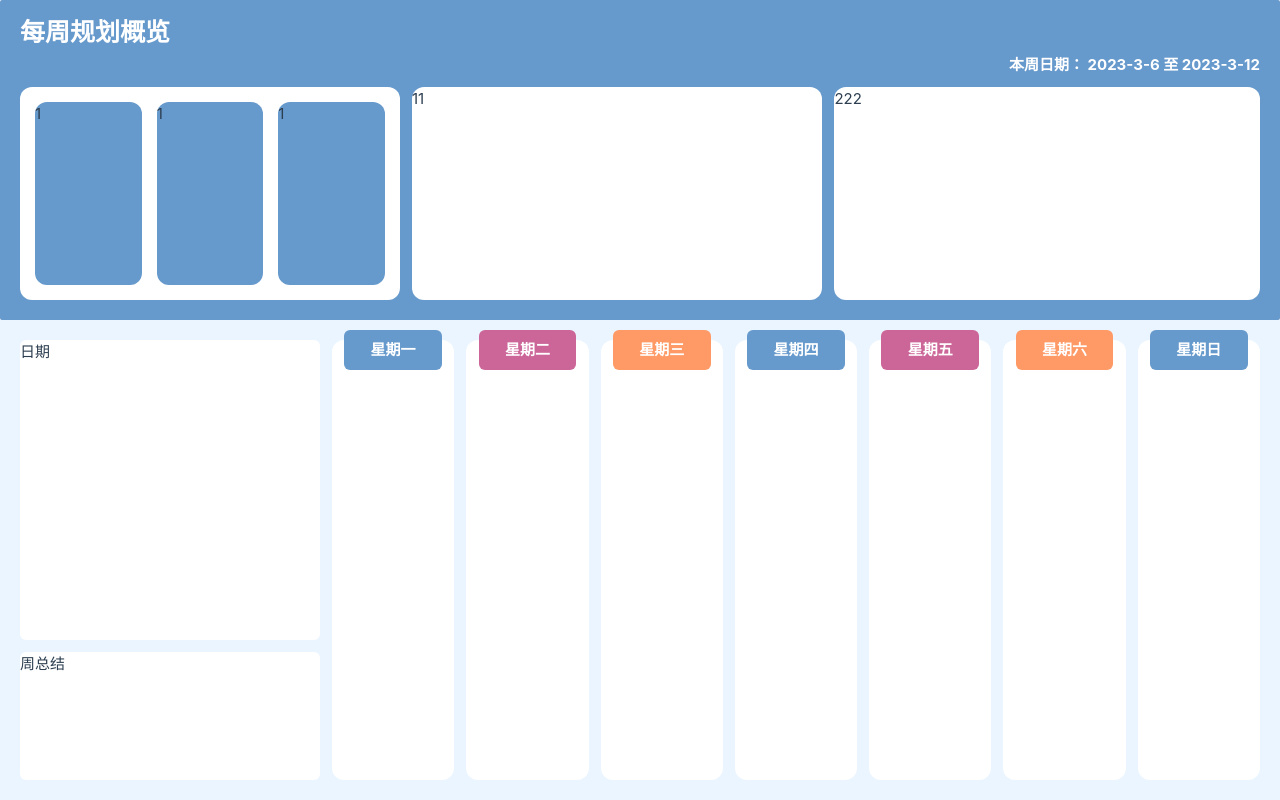
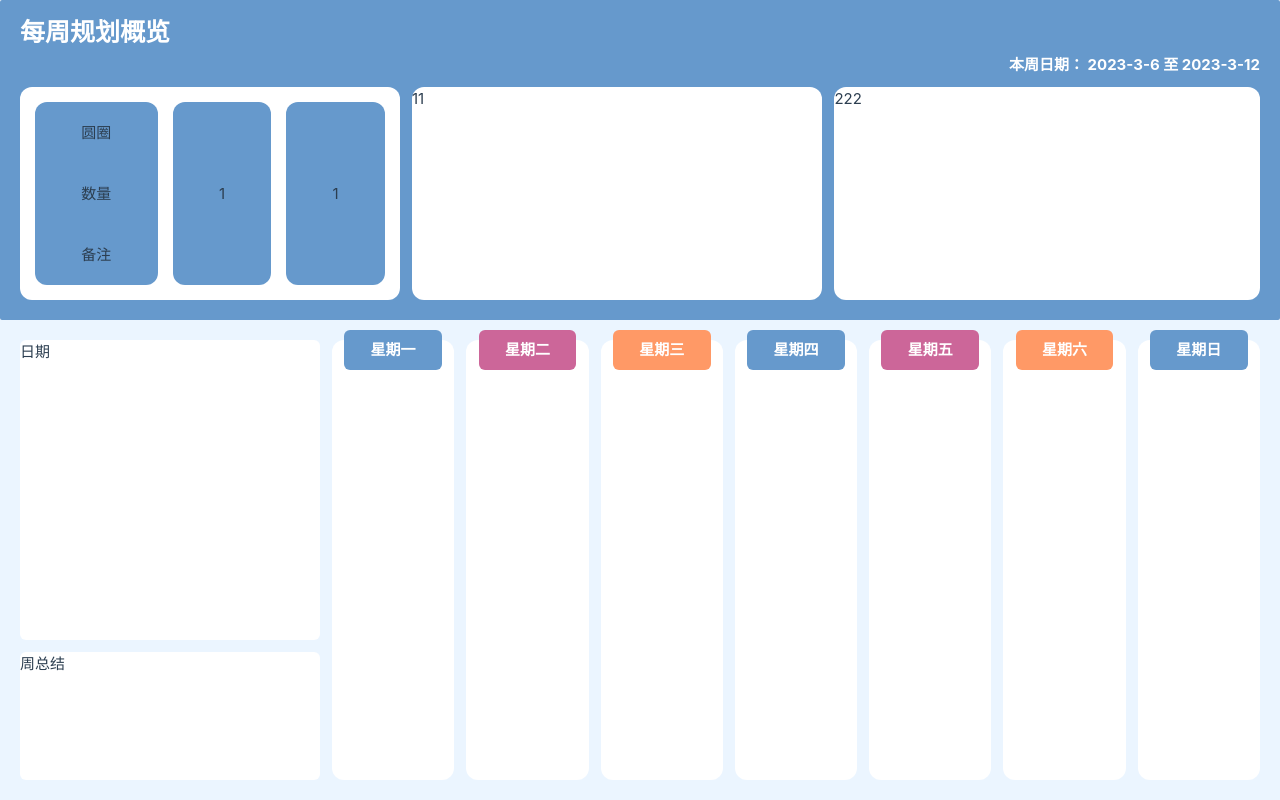
Before and after one commit to LuGuanzong/selection_web, a Vue app: page /plan in a window 1280 px wide. Built offline with nearby package versions, Linux system fonts and the light colour scheme.

Commit message:
添加一个icon资源

```diff
--- a/src/views/plan/overview/number.vue
+++ b/src/views/plan/overview/number.vue
@@ -7,11 +7,21 @@ defineOptions({ name: 'planOverview' })
 <template>
   <div class="number-content">
     <div class="data">
-      1
+      <div>
+        圆圈
+      </div>
+      <div>
+        数量
+      </div>
+      <div>
+        备注
+      </div>
     </div>
+
     <div class="data">
       1
     </div>
+
     <div class="data">
       1
     </div>
@@ -36,5 +46,9 @@ defineOptions({ name: 'planOverview' })
   background: #6699CC;
   flex: 1 0 auto;
   border-radius: 12px;
+  display: flex;
+  flex-direction: column;
+  justify-content: space-around;
+  align-items: center;
 }
 </style>
```
Also changed, not shown: src/assets/histogram.svg (added).
